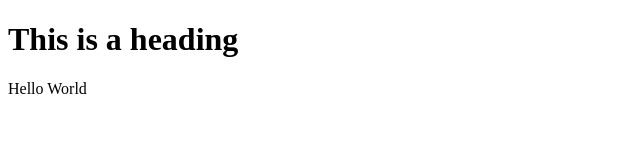
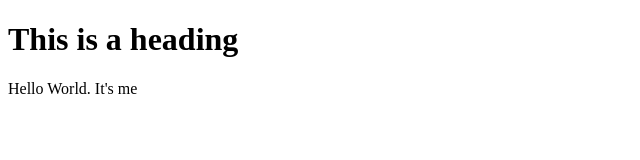
Before and after one commit to jgracia1/jgracia1.github.com, a plain HTML site: page index.html in a window 1280 px wide. Shown: the full height of the page, 0-640 px from the left. Drawn offline with Linux system fonts and the light colour scheme.

Commit message:
Update index.html

```diff
--- a/index.html
+++ b/index.html
@@ -4,7 +4,7 @@
 <body>
 
 <h1>This is a heading</h1>
-<p>Hello World</p>
+<p>Hello World. It's me</p>
 
 </body>
 </html>
```
